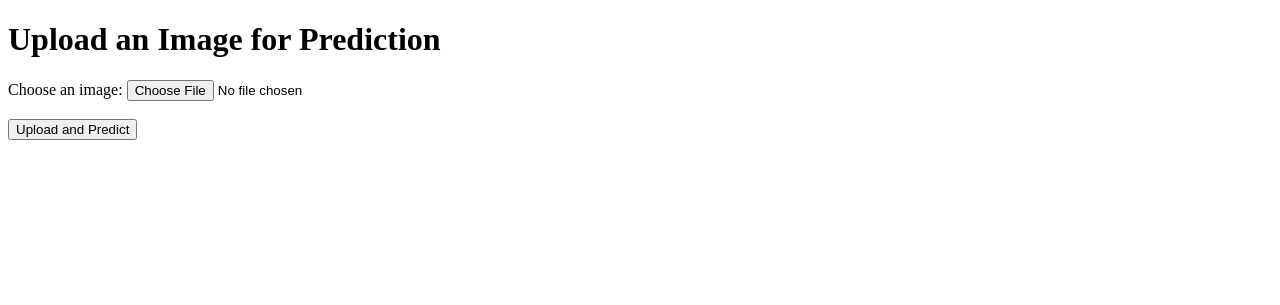
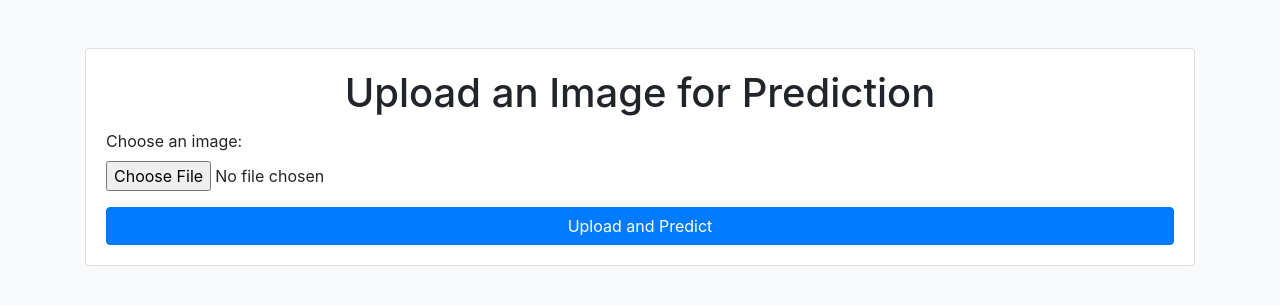
Before and after one commit to ivan-sheremeta/predictmod, a Flask app: page / in a window 1280 px wide. Shown: the top 305 px of the page. Run offline with Flask 3, Linux system fonts and the light colour scheme; some libraries are stand-ins or nearby versions.

Commit message:
Enhance visual effects

```diff
--- a/app.py
+++ b/app.py
@@ -1,7 +1,14 @@
-from flask import Flask, request, render_template, jsonify
+from flask import Flask, request, render_template, jsonify, url_for
 import os
+from werkzeug.utils import secure_filename
 
 app = Flask(__name__)
+
+# Ensure the 'uploads' folder exists
+UPLOAD_FOLDER = 'static/uploads/'
+if not os.path.exists(UPLOAD_FOLDER):
+    os.makedirs(UPLOAD_FOLDER)
+app.config['UPLOAD_FOLDER'] = UPLOAD_FOLDER
 
 @app.route('/', methods=['GET'])
 def index():
@@ -9,15 +16,15 @@ def index():
 
 @app.route('/predict', methods=['POST'])
 def predict():
-    # Get the file from the form
     file = request.files['file']
+    filename = secure_filename(file.filename)
+    file_path = os.path.join(app.config['UPLOAD_FOLDER'], filename)
+    file.save(file_path)
 
-    # (Placeholder) Here you'd process the file and make a prediction with your model
-    # For now, let's just simulate a prediction response
+    # Placeholder for the prediction logic
     prediction = "This is a placeholder prediction."
 
-    # Return the prediction result on the same page
-    return render_template('index.html', prediction=prediction)
+    return render_template('index.html', prediction=prediction, image_url=url_for('static', filename=f'uploads/{filename}'))
 
 if __name__ == '__main__':
     app.run(debug=True)
--- a/templates/index.html
+++ b/templates/index.html
@@ -4,18 +4,52 @@
     <meta charset="UTF-8">
     <meta name="viewport" content="width=device-width, initial-scale=1.0">
     <title>Image Upload for Prediction</title>
+    <!-- Bootstrap CSS -->
+    <link href="https://stackpath.bootstrapcdn.com/bootstrap/4.5.2/css/bootstrap.min.css" rel="stylesheet">
 </head>
-<body>
-    <h1>Upload an Image for Prediction</h1>
+<body class="bg-light">
+    <div class="container mt-5">
+        <div class="card">
+            <div class="card-body">
+                <h1 class="card-title text-center">Upload an Image for Prediction</h1>
                 <form action="/predict" method="post" enctype="multipart/form-data">
+                    <div class="form-group">
                         <label for="file">Choose an image:</label>
-        <input type="file" id="file" name="file" accept="image/*" required>
-        <br><br>
-        <button type="submit">Upload and Predict</button>
+                        <input type="file" class="form-control-file" id="file" name="file" accept="image/*" required>
+                    </div>
+                    <button type="submit" class="btn btn-primary btn-block">Upload and Predict</button>
                 </form>
+
+                {% if image_url %}
+                <div class="card mt-4">
+                    <div class="card-body">
+                        <h4 class="card-title">Uploaded Image:</h4>
+                        <img src="{{ image_url }}" alt="Uploaded Image" class="img-fluid">
+                    </div>
+                </div>
+                {% endif %}
+
                 {% if prediction %}
-        <h2>Prediction Result</h2>
+                <div class="alert alert-info mt-4" role="alert">
+                    <h4 class="alert-heading">Prediction Result:</h4>
                     <p>{{ prediction }}</p>
+                </div>
                 {% endif %}
+            </div>
+        </div>
+    </div>
+
+    <!-- Bootstrap JS and dependencies -->
+    <script src="https://code.jquery.com/jquery-3.5.1.slim.min.js"></script>
+    <script src="https://cdn.jsdelivr.net/npm/@popperjs/core@2.0.6/dist/umd/popper.min.js"></script>
+    <script src="https://stackpath.bootstrapcdn.com/bootstrap/4.5.2/js/bootstrap.min.js"></script>
+
+    <script>
+        document.querySelector('form').addEventListener('submit', function() {
+            var button = document.querySelector('button');
+            button.innerHTML = 'Processing...';
+            button.disabled = true;
+        });
+    </script>
 </body>
 </html>
```
Lines whose indentation alone changed are shown as unchanged.
